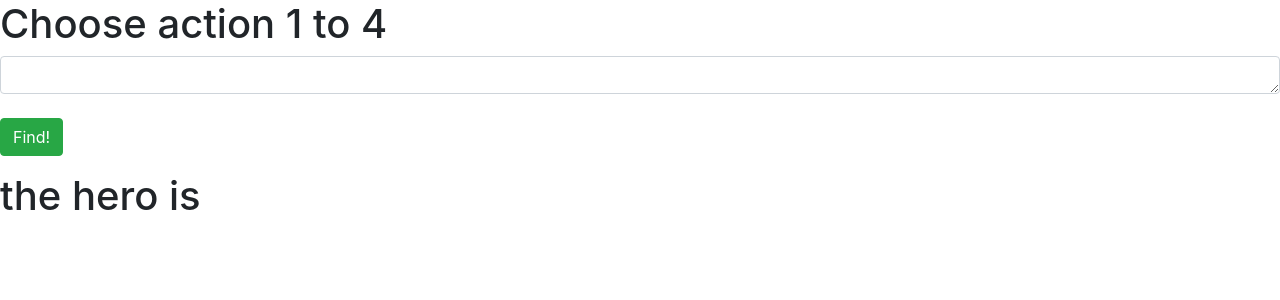
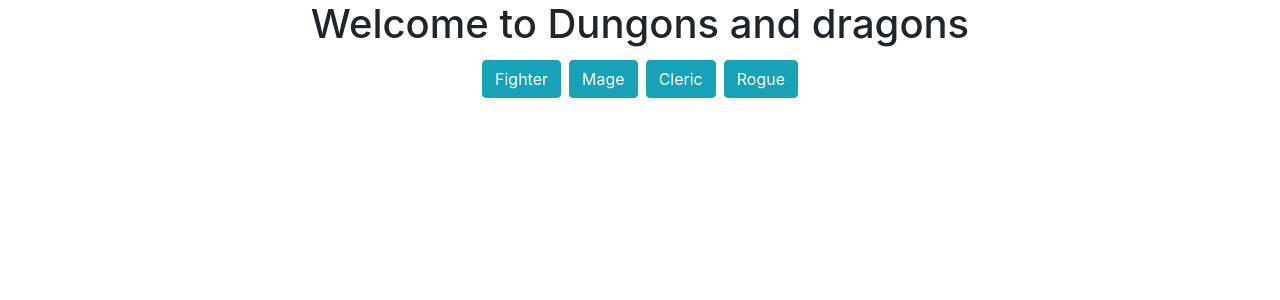
Before and after one commit to mnpenchev/DjangoWordCount, a Django app: page /dndgame/ in a window 1280 px wide. Shown: the top 300 px of the page. Run offline with Django 3.2, Linux system fonts and the light colour scheme; some libraries are stand-ins or nearby versions.

Commit message:
Game on update the UI
Signed-off-by: Yordanov <iliyanyyordanov@gmail.com>

```diff
--- a/dndgame/templates/dnd_game.html
+++ b/dndgame/templates/dnd_game.html
@@ -18,13 +18,31 @@
   </head>
   <body>
     <!--The game-->
-    <h1>Choose action 1 to 4 </h1>
-    <form class="form-group" action="{% url 'choose_hero' %}">
-      <textarea class="form-control" cols="10" rows="1" name="bb"></textarea>
-      <br />
-      <input class="btn btn-success" type="submit" value="Find!" />
-    </form>
-    <h1>the hero is {{ hero.name }}</h1>
+    <h1 class="text-center">Welcome to Dungons and dragons</h1>
+    <div class="col-lg-4 col-md-6 com-sm-10 col-12 mx-auto">
+      <div
+        class="btn-group d-flex justify-content-center"
+        role="group"
+        aria-label="Button group"
+      >
+        <form action="{% url 'choose_hero' %}">
+          <input hidden name="bb" type="number" value="1" />
+          <input class="btn btn-info m-1" type="submit" value="Fighter" />
+        </form>
+        <form action="{% url 'choose_hero' %}">
+          <input hidden name="bb" type="number" value="2" />
+          <input class="btn btn-info m-1" type="submit" value="Mage" />
+        </form>
+        <form action="{% url 'choose_hero' %}">
+          <input hidden name="bb" type="number" value="3" />
+          <input class="btn btn-info m-1" type="submit" value="Cleric" />
+        </form>
+        <form action="{% url 'choose_hero' %}">
+          <input hidden name="bb" type="number" value="4" />
+          <input class="btn btn-info m-1" type="submit" value="Rogue" />
+        </form>
+      </div>
+    </div>
     <!--End of the game-->
     <script src="https://cdnjs.cloudflare.com/ajax/libs/popper.js/1.16.1/umd/popper.min.js"></script>
     <script src="https://cdnjs.cloudflare.com/ajax/libs/twitter-bootstrap/5.0.0-alpha2/js/bootstrap.min.js"></script>
--- a/dndgame/views.py
+++ b/dndgame/views.py
@@ -1,6 +1,6 @@
 from django.shortcuts import render
 
-fighter = {'name': 'Korgan', 'attack_num': 3, 'attack_dice': 20, 'max_health': 250, 'health': 250, 'AC': 15, 'init': 16,
+fighter = {'name': 'Korgan', 'attack_num': 3, 'attack_dice': 20, 'max_health': 250, 'health': 10, 'AC': 15, 'init': 16,
            'experience': 0, 'gold': 0, 'level': 1}
 mage = {'name': 'Edwin', 'attack_num': 2, 'attack_dice': 15, 'max_health': 200, 'health': 200, 'AC': 12, 'init': 10,
         'experience': 0, 'gold': 0, 'level': 1}
```
Also changed, not shown: dndgame/templates/game_on.html (+49 -7 lines).
